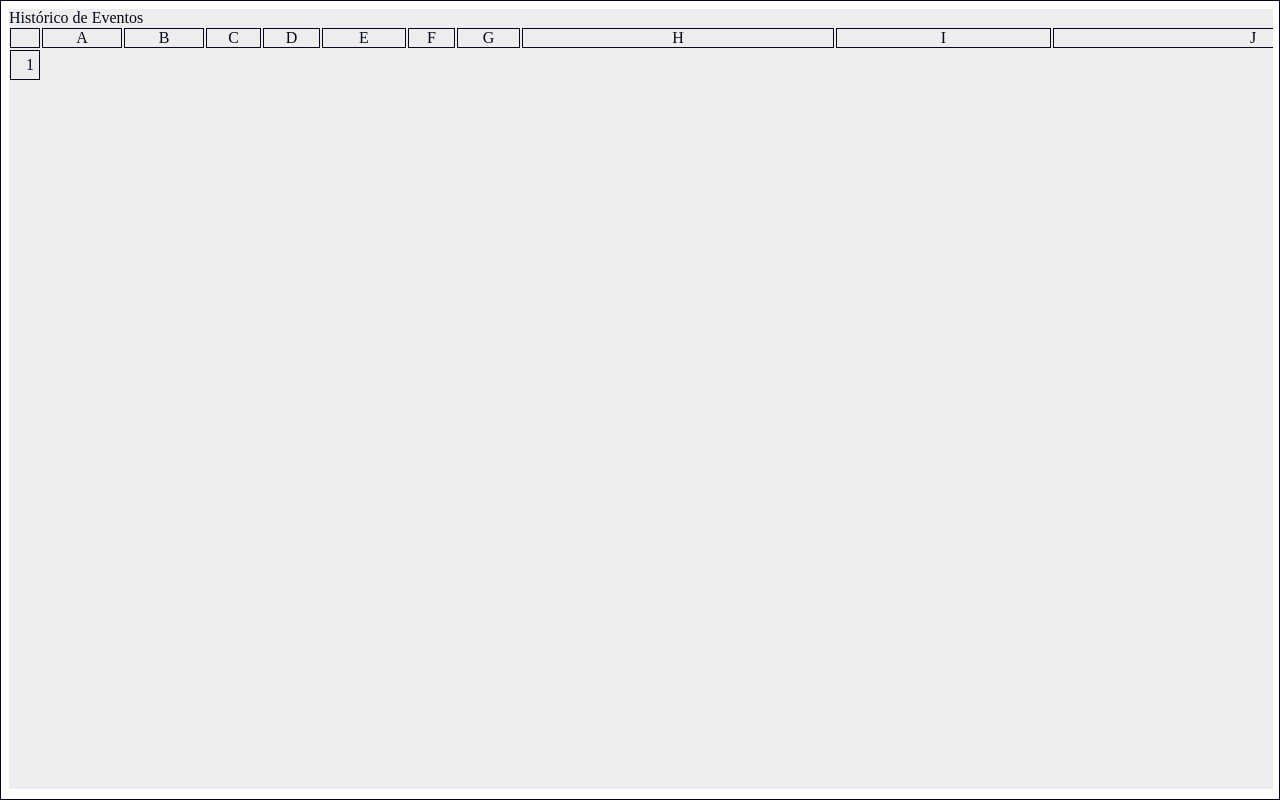
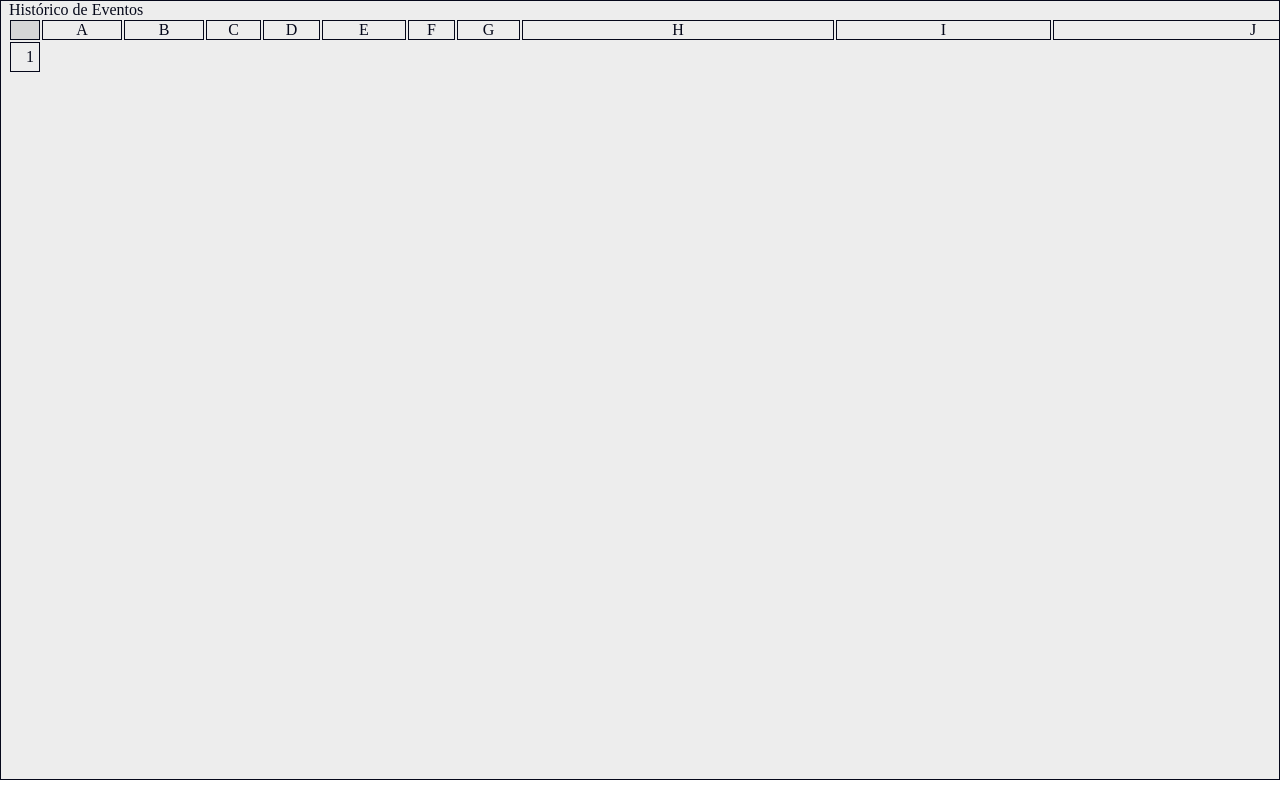
Before and after one commit to Adryan-Maikel/CCO-Informa, a Flask app: page /sheets/cco-informa in a window 1280 px wide. Run offline with Flask 3, Linux system fonts and the light colour scheme; data that the repository does not hold is empty; some libraries are stand-ins or nearby versions.

Commit message:
add mooving table

```diff
--- a/static/css/cco-informa.css
+++ b/static/css/cco-informa.css
@@ -1,6 +1,6 @@
 @import "./global.css";
 :root{
-    --c-_: 30px;
+    /* --c-_: 30px;
     --c-A: 80px;
     --c-B: 80px;
     --c-C: 55px;
@@ -11,38 +11,33 @@
     --c-H: 312px;
     --c-I: 215px;
     --c-J: 400px;
-    --c-K: 80px;
-    --sum: calc(var(--c-_) + var(--c-A) + var(--c-B) + var(--c-C) + var(--c-D) + var(--c-E) + var(--c-F) + var(--c-G) + var(--c-H) + var(--c-I) + var(--c-J) + var(--c-I)var(--c-K));
+    --c-K: 80px; */
+    /* --sum: calc(var(--c-_) + var(--c-A) + var(--c-B) + var(--c-C) + var(--c-D) + var(--c-E) + var(--c-F) + var(--c-G) + var(--c-H) + var(--c-I) + var(--c-J) + var(--c-K)); */
 }
 body{
+    overflow: hidden;
+}
+cco-informa{
+    position: absolute;
+    height: calc(100% - 20px);
+    overflow-x: scroll;
     border: 1px solid var(--dark);
     padding: 8px;
-    overflow: hidden;
-    height: 100vh;
 }
-
-cco-informa{
+li .id{
+    width: calc(var(--_) - 2px);
+    height: calc(100% - 4px);
     position: absolute;
-    width: calc(100% - 16px);
-    height: calc(100% - 20px);
-    overflow-x: scroll;
+    top: 2px;
+    left: 2px;
+    background: var(--dark);
+    opacity: 0.1;
 }
-
-/* cco-informa{
-    width: var(--sum);
-    height: calc(100% - 31px);
+header{
+    width: auto;
     display: block;
-    overflow-y: hidden;
-    overflow-x: scroll;
     position: absolute;
-    padding: 1px;
-    border: 1px solid var(--dark);
-} */
-header{
-    width: var(--sum);
-    display: block;
     top: 0;
-    position: absolute;
     z-index: 13;
     background: var(--white);
 }
--- /dev/null
+++ b/static/js/cco-informa.js
@@ -0,0 +1,13 @@
+const table_cco_informa = document.getElementById("cco-informa");
+function adjust_width_table(width){
+    table_cco_informa.style.width = width <= wdt_columns.sum?`100%`:`${wdt_columns.sum + 44}px`;
+}
+
+
+const wdt_columns = {_: 30,A: 80,B: 80,C: 55,D: 57,E: 84,F: 47,G: 63,H: 312,I: 215,J: 400,K: 80, sum: 0}
+for(const [column, width] of Object.entries(wdt_columns)){
+    document.documentElement.style.setProperty(`--${column}`, `${width}px`);
+    wdt_columns.sum += width;
+}
+adjust_width_table(window.innerWidth);
+window.addEventListener("resize", event=>adjust_width_table(event.target.innerWidth));
--- a/templates/cco-informa.html
+++ b/templates/cco-informa.html
@@ -6,6 +6,7 @@
     <title>CCO INFORMA</title>
     <link rel="stylesheet" href="/static/css/cco-informa.css">
     <script type="module" src="/static/js/global.js"></script>
+    <script src="/static/js/cco-informa.js" defer></script>
     <script type="module" src="/static/js/font-awesome.js"></script>
 </head>
 <body>
@@ -14,7 +15,7 @@
             <h1>*CCO INFORMA*</h1>
             <caption>Histórico de Eventos</caption>
             <ul class="letters">
-                <li class="id"></li>{% for letter in letters %}
+                <li><div class="id"></div></li>{% for letter in letters %}
                 <li>{{ letter }}</li>{% endfor %}
             </ul>
             <ul>
@@ -29,6 +30,9 @@
 
         </section>
 
+        <footer>
+            <div class="bar-progress-full"></div>
+        </footer>
 
     </cco-informa>
 </body>
```
Also changed, not shown: other parts of static/css/cco-informa.css (+12 -26 lines).
